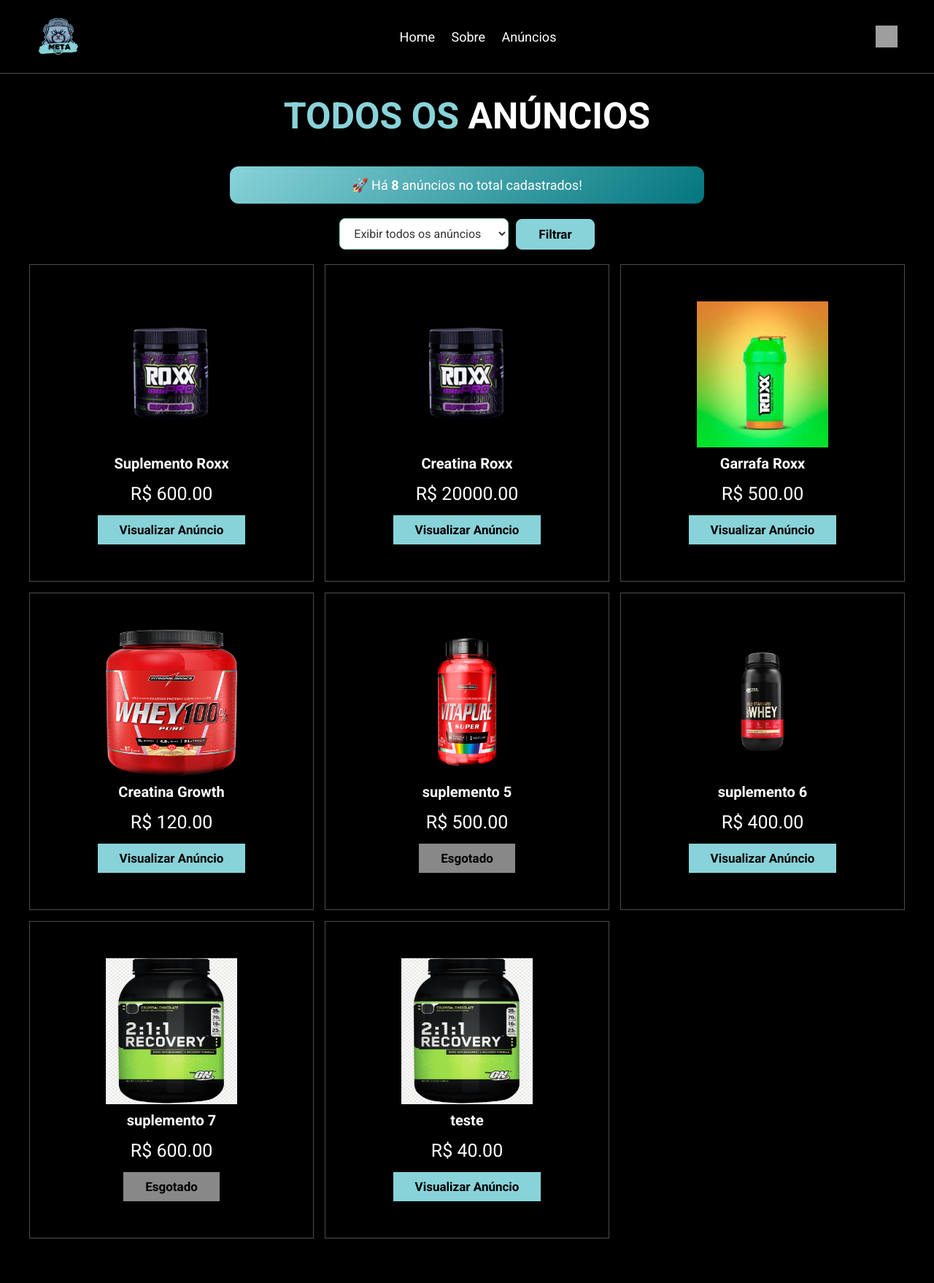
After one commit to JoaoMendss/metaboostfullstack, a PHP site: page /gridAnuncios.php in a window 1280 px wide. The commit adds this page. Shown: the top 1758 px of the page at 73% size. Run offline with PHP 8.4, Linux system fonts and the light colour scheme; data comes from the database, SQL or seed files in the repository; both versions use the stored data as it was after the commit; grey boxes are pictures that could not be loaded.

Commit message:
atualizações aula 04-09-2025

```diff
--- /dev/null
+++ b/gridAnuncios.php
@@ -0,0 +1,156 @@
+<?php
+include "conexaoBD.php";
+include "header.php";
+?>
+
+<!DOCTYPE html>
+<html lang="pt-br">
+<head>
+  <meta charset="UTF-8" />
+  <meta name="viewport" content="width=device-width, initial-scale=1.0"/>
+  <link rel="stylesheet" href="style.css" />
+  <link rel="preconnect" href="https://fonts.googleapis.com">
+  <link rel="preconnect" href="https://fonts.gstatic.com" crossorigin>
+  <link href="https://fonts.googleapis.com/css2?family=Roboto:wght@100;400;700&display=swap" rel="stylesheet">
+  <title>Todos os Anúncios - MetaBoost</title>
+  <link rel="icon" type="image/png" href="img/logo.png">
+</head>
+
+<body>
+  <section class="menu" id="menu">
+    <h2 class="title" style="margin-top: 100px;">Todos os <span>Anúncios</span></h2>
+
+    <?php
+    // Query base
+    $listarAnuncios = "SELECT * FROM Anuncios";
+
+    // Verifica se tem filtro
+    if(isset($_GET['filtroAnuncio'])){
+      $filtroAnuncio = $_GET['filtroAnuncio'];
+
+      if($filtroAnuncio != 'todos'){
+          $listarAnuncios .= " WHERE statusAnuncio LIKE '$filtroAnuncio' ";
+      }
+
+      switch($filtroAnuncio){
+          case "todos" : $mensagemFiltro = "no total";
+          break;
+          case "disponivel" : $mensagemFiltro = "disponíveis";
+          break;
+          case "esgotado" : $mensagemFiltro = "esgotados";
+          break;
+      }
+    } else {
+      $filtroAnuncio = "todos";
+      $mensagemFiltro = "no total";
+    }
+
+    $res = mysqli_query($conn, $listarAnuncios);
+    $totalAnuncios = mysqli_num_rows($res);
+
+    if($totalAnuncios > 0){
+  echo "
+  <div style='
+      background: linear-gradient(135deg, #88d3d9, #03767eff);
+      color: #fff;
+      text-align: center;
+      padding: 15px 25px;
+      border-radius: 12px;
+      margin: 20px auto;
+      max-width: 600px;
+      box-shadow: 0 4px 12px rgba(0,0,0,0.15);
+      font-size: 18px;
+      font-weight: 500;
+  '>
+    🚀 Há <strong>$totalAnuncios</strong> anúncios $mensagemFiltro cadastrados!
+  </div>";
+} else {
+  echo "
+  <div style='
+      background: linear-gradient(135deg, #dc3545, #a71d2a);
+      color: #fff;
+      text-align: center;
+      padding: 15px 25px;
+      border-radius: 12px;
+      margin: 20px auto;
+      max-width: 600px;
+      box-shadow: 0 4px 12px rgba(0,0,0,0.15);
+      font-size: 18px;
+      font-weight: 500;
+  '>
+    ❌ Não há anúncios cadastrados no sistema!
+  </div>";
+}
+
+    ?>
+
+    <form name='formFiltro' action='gridAnuncios.php' method='GET' style="margin: 20px 0;">
+    <div style="display: flex; justify-content: center; align-items: center; gap: 10px; flex-wrap: wrap;">
+        <select name='filtroAnuncio' required
+                style="
+                    padding: 10px 15px;
+                    border-radius: 8px;
+                    border: 1px solid #88d3d9;
+                    background-color: #fff;
+                    color: #333;
+                    min-width: 220px;
+                    font-size: 16px;
+                    font-weight: 500;
+                    cursor: pointer;
+                ">
+            <option value='todos' <?php if($filtroAnuncio == 'todos') echo "selected"; ?>>Exibir todos os anúncios</option>
+            <option value='disponivel' <?php if($filtroAnuncio == 'disponivel') echo "selected"; ?>>Exibir apenas disponíveis</option>
+            <option value='esgotado' <?php if($filtroAnuncio == 'esgotado') echo "selected"; ?>>Exibir apenas esgotados</option>
+        </select>
+        <button class='button' type='submit'
+                style="
+                    padding: 1rem 3rem;
+                    border-radius: 8px;
+                    border: 1px solid #88d3d9;
+                    background-color: #88d3d9;
+                    color: #000000;
+                    font-size: 1.7rem;
+                    font-weight: bold;
+                    cursor: pointer;
+                ">
+            Filtrar
+        </button>
+    </div>
+</form>
+
+
+    <div class="box-container">
+    <?php
+      if($totalAnuncios > 0){
+        while($registro = mysqli_fetch_assoc($res)){
+          $idAnuncio        = $registro['idAnuncio'];
+          $fotoAnuncio      = $registro['fotoAnuncio'];
+          $nomeAnuncio      = $registro['nomeAnuncio'];
+          $descricaoAnuncio = $registro['descricaoAnuncio'];
+          $valorAnuncio     = $registro['valorAnuncio'];
+          $statusAnuncio    = $registro['statusAnuncio'];
+
+          echo "
+            <div class='box'>
+              <a href='visualizarAnuncio.php?idAnuncio=$idAnuncio'>
+                <img src='$fotoAnuncio' alt='$nomeAnuncio' width='180'>
+              </a>
+              <h3>$nomeAnuncio</h3>
+              <div class='price'>R$ $valorAnuncio</div>";
+              if($statusAnuncio != 'esgotado'){
+                echo "<a href='visualizarAnuncio.php?idAnuncio=$idAnuncio' class='btn'>Visualizar Anúncio</a>";
+              } else {
+                echo "<a href='visualizarAnuncio.php?idAnuncio=$idAnuncio' class='btn' style='background: #888;'>Esgotado</a>";
+              }
+          echo "</div>";
+        }
+      }
+    ?>
+    </div>
+  </section>
+
+<?php
+include "footer.php";
+?>
+</body>
+</html>
--- a/header.php
+++ b/header.php
@@ -28,6 +28,21 @@ if (session_status() === PHP_SESSION_NONE) {
   <section>
     <a href="index.php"><img src="./img/logo.png" alt="logo" width="80"></a>
 
+    <?php
+      error_reporting(0); // Desabilita reportagens de erros de execução
+      session_start(); // Inicia sessão
+
+      if (isset($_SESSION['logado']) && $_SESSION['logado'] === true) {
+          $idUsuario    = $_SESSION['idUsuario'];
+          $tipoUsuario  = $_SESSION['tipoUsuario'];
+          $nomeUsuario  = $_SESSION['nomeUsuario'];
+          $emailUsuario = $_SESSION['emailUsuario'];
+
+          $nomeCompleto = explode(' ', $nomeUsuario);
+          $primeiroNome = $nomeCompleto[0];
+      }
+    ?>
+
     <nav class="navbar">
       <a href="index.php#">Home</a>
       <a href="index.php#about">Sobre</a>
@@ -42,10 +57,12 @@ if (session_status() === PHP_SESSION_NONE) {
         </a>
 
         <?php if ($_SESSION['tipoUsuario'] === 'administrador' || 'cliente'): ?>
-      <!-- Usuário logado: mostra Logout -->
+          <!-- Botão de logout -->
           <a href="logout.php">
             <img title="Sair" width="30" height="30" src="https://img.icons8.com/android/30/ffffff/logout-rounded.png" alt="logout"/>
           </a>
+          <!-- Mensagem de boas-vindas -->
+          <span style="font-size:12pt; color:white; margin-right:10px;">Olá, <?php echo $primeiroNome; ?>!</span>
         <?php endif; ?>
 
       <?php else: ?>
--- a/style.css
+++ b/style.css
@@ -81,6 +81,11 @@ section {
     display: inline-block;
     font-weight: bold;
 
+}
+
+.button:hover {
+    letter-spacing: 0.1rem;
+    transition:  0.3s, color 0.3s;
 }
 
 .btn:hover {
@@ -246,6 +251,8 @@ section {
     border: var(--border);
     border-radius: 10px;
     background-color: var(--black);
+    margin-top: 150px;
+    margin-bottom: 0px;
 }
 
 .anuncio-img {
@@ -342,3 +349,9 @@ section {
     background-color: #13131A;   /* Preenche espaço vazio com fundo preto */
     border-radius: 10px;
 }
+
+.icons {
+  display: flex;
+  align-items: center;
+  gap: 10px;
+}
```
Also changed, not shown: BD/metaboost.sql (+35 -31 lines), index.php (+10 -7 lines), visualizarAnuncio.php (+25 -6 lines), img/produto5.png (added), img/produto6.webp (added), img/produto7.png (added). Lines whose indentation alone changed are shown as unchanged.
